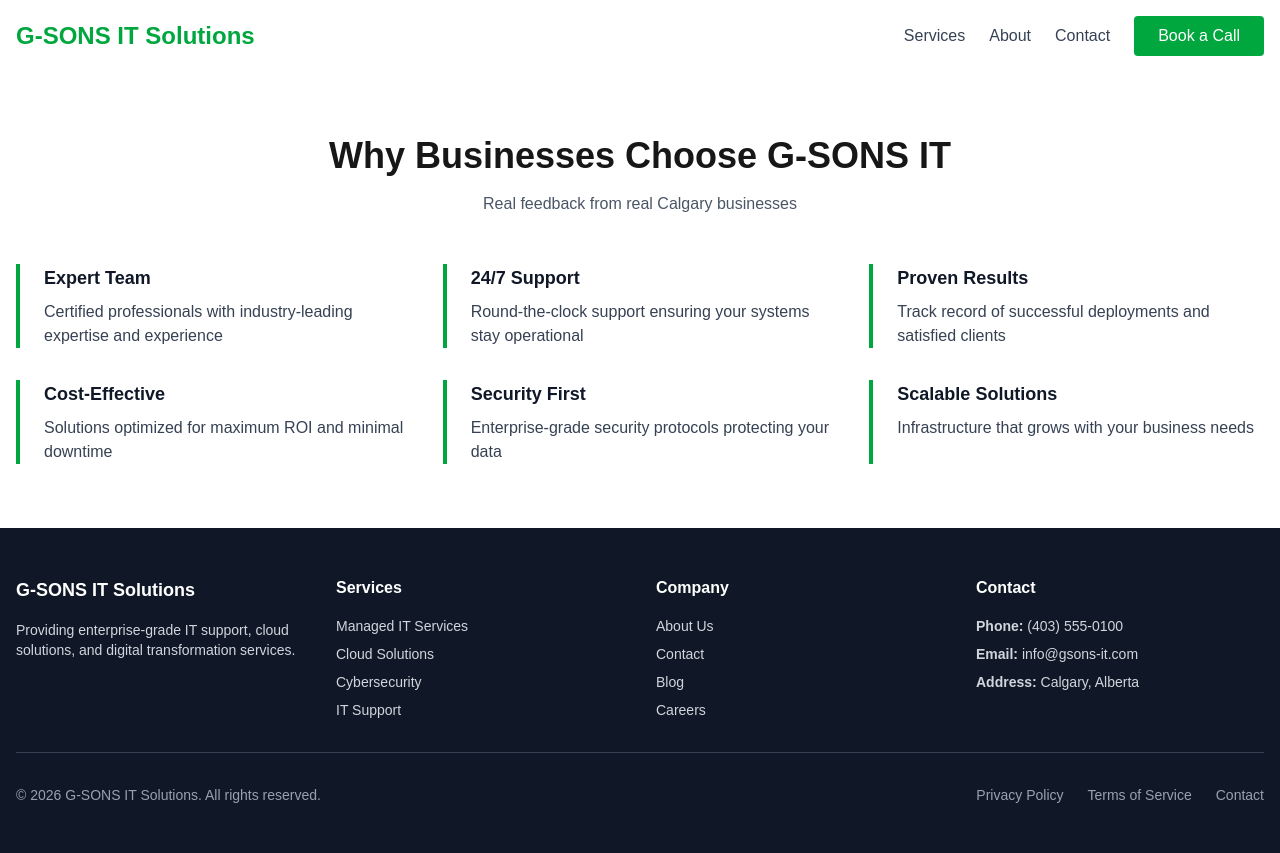
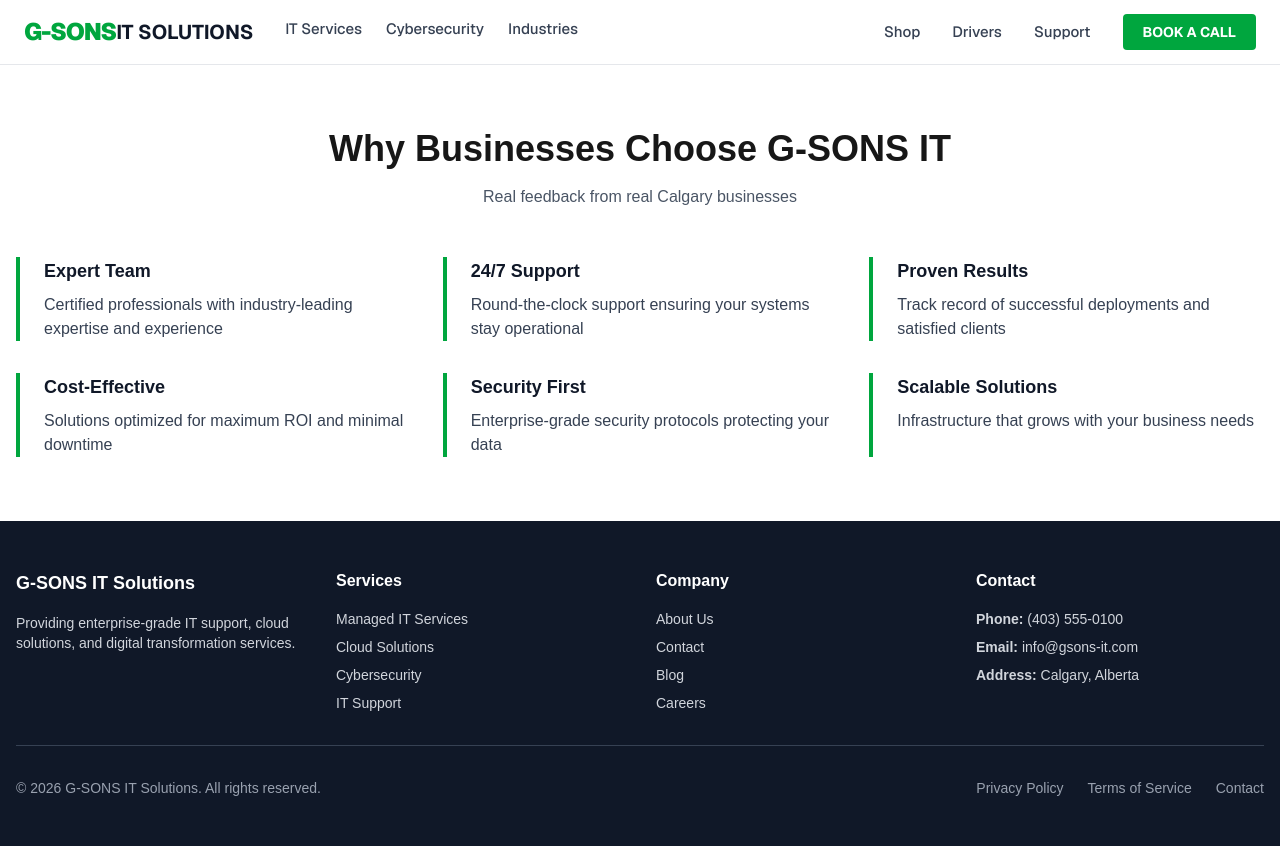
Before and after one commit to gsons-ca/gsons, a Next.js app: page /services in a window 1280 px wide. Built offline with nearby package versions, Linux system fonts and the light colour scheme.

Commit message:
new header design updated

```diff
--- a/app/components/template-parts/Header.tsx
+++ b/app/components/template-parts/Header.tsx
@@ -1,17 +1,228 @@
+'use client';
+
+import { useState } from 'react';
+import Link from 'next/link';
+
 export default function Header() {
+  const [activeMenu, setActiveMenu] = useState<string | null>(null);
+  const [activeSubCategory, setActiveSubCategory] = useState<string | null>(null);
+  const [isMobileMenuOpen, setIsMobileMenuOpen] = useState(false);
+
+  const toggleMenu = (menu: string) => {
+    if (activeMenu === menu) {
+      setActiveMenu(null);
+      setActiveSubCategory(null);
+    } else {
+      setActiveMenu(menu);
+      setActiveSubCategory(megaMenuContent[menu].subCategories[0].name);
+    }
+  };
+
+  const megaMenuContent: Record<string, {
+    subCategories: { name: string, links: { title: string, desc: string }[] }[]
+  }> = {
+    'IT Services': {
+      subCategories: [
+        {
+          name: 'Managed Services',
+          links: [
+            { title: '24/7 Helpdesk', desc: 'Remote support for your entire team.' },
+            { title: 'Network Monitoring', desc: 'Real-time infrastructure oversight.' },
+            { title: 'Backup & Recovery', desc: 'Disaster proofing your business data.' }
+          ]
+        },
+        {
+          name: 'Consulting',
+          links: [
+            { title: 'IT Roadmap', desc: 'Strategic planning for the next 5 years.' },
+            { title: 'vCISO Services', desc: 'Executive level security leadership.' }
+          ]
+        },
+        {
+          name: 'Saksham',
+          links: [
+            { title: 'IT Roadmap', desc: 'Strategic planning for the next 5 years.' },
+            { title: 'vCISO Services', desc: 'Executive level security leadership.' }
+          ]
+        }
+      ]
+    },
+    'Cybersecurity': {
+      subCategories: [
+        {
+          name: 'Security Stack',
+          links: [
+            { title: 'Threat Detection', desc: 'AI-driven monitoring and real-time alerts.' },
+            { title: 'Compliance', desc: 'Meeting PIPEDA and industry standards.' },
+            { title: 'Penetration Testing', desc: 'Finding vulnerabilities proactively.' }
+          ]
+        },
+        {
+          name: 'Identity',
+          links: [
+            { title: 'MFA Setup', desc: 'Multi-factor authentication deployment.' },
+            { title: 'Zero Trust', desc: 'Modern security architecture.' }
+          ]
+        }
+      ]
+    },
+    'Industries': {
+      subCategories: [
+        {
+          name: 'Healthcare',
+          links: [
+            { title: 'Clinic IT', desc: 'Specialized support for medical software.' },
+            { title: 'HIPAA/PIPEDA', desc: 'Strict patient data compliance.' }
+          ]
+        },
+        {
+          name: 'Real Estate',
+          links: [
+            { title: 'Property Tech', desc: 'Automation for management firms.' },
+            { title: 'Mobile Office', desc: 'Secure access for agents in the field.' }
+          ]
+        }
+      ]
+    }
+  };
+
   return (
-    <header className="bg-white shadow-sm">
-      <nav className="max-w-7xl mx-auto px-4 py-4 flex justify-between items-center">
-        <div className="text-2xl font-bold text-green-600">G-SONS IT Solutions</div>
-        <div className="flex gap-6 items-center">
-          <a href="#services" className="text-gray-700 hover:text-green-600">Services</a>
-          <a href="#about" className="text-gray-700 hover:text-green-600">About</a>
-          <a href="#contact" className="text-gray-700 hover:text-green-600">Contact</a>
-          <button className="bg-green-600 text-white px-6 py-2 rounded hover:bg-green-700">
-            Book a Call
+    <header className="relative bg-white border-b border-gray-200 font-sans z-50">
+      <nav className="max-w-[1400px] mx-auto px-6 h-16 flex justify-between items-center">
+
+        <div className="flex items-center space-x-8">
+          <Link href="/" className="flex items-center space-x-2 text-green-600 font-black text-2xl tracking-tighter shrink-0">
+            G-SONS <span className="hidden sm:inline text-gray-900 font-bold text-xl uppercase tracking-normal">IT Solutions</span>
+          </Link>
+
+          {/* Desktop Navigation */}
+          <div className="hidden lg:flex space-x-6 text-[15px] font-medium text-gray-700">
+            {Object.keys(megaMenuContent).map((item) => (
+              <button
+                key={item}
+                onClick={() => toggleMenu(item)}
+                className={`hover:text-green-600 pb-1 border-b-2 transition-colors ${
+                  activeMenu === item ? 'border-green-600 text-green-600' : 'border-transparent'
+                }`}
+              >
+                {item}
+              </button>
+            ))}
+          </div>
+        </div>
+
+        {/* Desktop Right Links */}
+        <div className="hidden lg:flex items-center space-x-8 text-[15px] font-medium text-gray-700">
+          <Link href="/shop" className="hover:text-green-600">Shop</Link>
+          <Link href="/drivers" className="hover:text-green-600">Drivers</Link>
+          <Link href="/about" className="hover:text-green-600">Support</Link>
+          <button className="bg-green-600 text-white px-5 py-2 rounded-sm text-sm font-bold hover:bg-green-700 transition-colors">
+            BOOK A CALL
+          </button>
+        </div>
+
+        {/* Mobile Hamburger Toggle */}
+        <div className="lg:hidden flex items-center">
+          <button
+            onClick={() => setIsMobileMenuOpen(!isMobileMenuOpen)}
+            className="text-gray-700 p-2 focus:outline-none"
+          >
+            <svg className="w-6 h-6" fill="none" stroke="currentColor" viewBox="0 0 24 24">
+              {isMobileMenuOpen ? (
+                <path strokeLinecap="round" strokeLinejoin="round" strokeWidth={2} d="M6 18L18 6M6 6l12 12" />
+              ) : (
+                <path strokeLinecap="round" strokeLinejoin="round" strokeWidth={2} d="M4 6h16M4 12h16M4 18h16" />
+              )}
+            </svg>
           </button>
         </div>
       </nav>
+
+      {/* Mobile Menu Dropdown */}
+      {isMobileMenuOpen && (
+        <div className="lg:hidden bg-white border-t border-gray-200 overflow-y-auto max-h-[calc(100vh-64px)]">
+          <div className="p-4 space-y-4">
+            {Object.keys(megaMenuContent).map((item) => (
+              <div key={item} className="border-b border-gray-100 pb-2">
+                <button
+                  onClick={() => toggleMenu(item)}
+                  className="w-full text-left font-bold text-gray-900 py-2 flex justify-between"
+                >
+                  {item} <span>{activeMenu === item ? '−' : '+'}</span>
+                </button>
+                {activeMenu === item && (
+                  <div className="pl-4 space-y-4 pt-2">
+                    {megaMenuContent[item].subCategories.map((sub) => (
+                      <div key={sub.name}>
+                        <p className="text-green-600 font-bold text-xs uppercase mb-2">{sub.name}</p>
+                        <ul className="space-y-2">
+                          {sub.links.map((link, idx) => (
+                            <li key={idx}>
+                              <Link href="#" className="block group">
+                                <p className="font-bold text-sm text-gray-800">{link.title}</p>
+                                <p className="text-xs text-gray-500">{link.desc}</p>
+                              </Link>
+                            </li>
+                          ))}
+                        </ul>
+                      </div>
+                    ))}
+                  </div>
+                )}
+              </div>
+            ))}
+            <div className="pt-4 space-y-4">
+              <Link href="/shop" className="block font-medium text-gray-700">Shop</Link>
+              <Link href="/drivers" className="block font-medium text-gray-700">Drivers</Link>
+              <Link href="/about" className="block font-medium text-gray-700">Support</Link>
+              <button className="w-full bg-green-600 text-white py-3 rounded-sm font-bold">BOOK A CALL</button>
+            </div>
+          </div>
+        </div>
+      )}
+
+      {/* Desktop Mega Menu Panel */}
+      <div className="hidden lg:block">
+        {activeMenu && (
+          <div className="absolute top-16 left-0 w-full bg-white border-b border-gray-300 z-50 shadow-2xl animate-in fade-in slide-in-from-top-2 duration-200">
+            <div className="max-w-[1400px] mx-auto flex min-h-[400px]">
+              <div className="w-64 bg-white border-r border-gray-100 py-6">
+                <ul className="space-y-1">
+                  {megaMenuContent[activeMenu].subCategories.map((sub) => (
+                    <li
+                      key={sub.name}
+                      onClick={() => setActiveSubCategory(sub.name)}
+                      className={`px-6 py-3 cursor-pointer text-sm font-bold transition-all border-l-4 ${
+                        activeSubCategory === sub.name
+                        ? 'bg-gray-50 border-green-600 text-gray-900'
+                        : 'border-transparent text-gray-500 hover:text-green-600'
+                      }`}
+                    >
+                      {sub.name}
+                    </li>
+                  ))}
+                </ul>
+              </div>
+              <div className="flex-1 p-10 bg-white">
+                <h2 className="text-2xl font-bold text-gray-900 mb-8">{activeSubCategory}</h2>
+                <div className="grid grid-cols-3 gap-10">
+                  {megaMenuContent[activeMenu].subCategories
+                    .find(sub => sub.name === activeSubCategory)
+                    ?.links.map((link, idx) => (
+                      <div key={idx} className="group cursor-pointer">
+                        <h3 className="font-bold text-[17px] mb-2 flex items-center group-hover:text-green-600 transition-colors">
+                          {link.title}
+                          <span className="ml-2 text-green-600 group-hover:translate-x-1 transition-transform">›</span>
+                        </h3>
+                        <p className="text-gray-500 text-sm leading-relaxed">{link.desc}</p>
+                      </div>
+                  ))}
+                </div>
+              </div>
+            </div>
+          </div>
+        )}
+      </div>
     </header>
   );
 }
```
